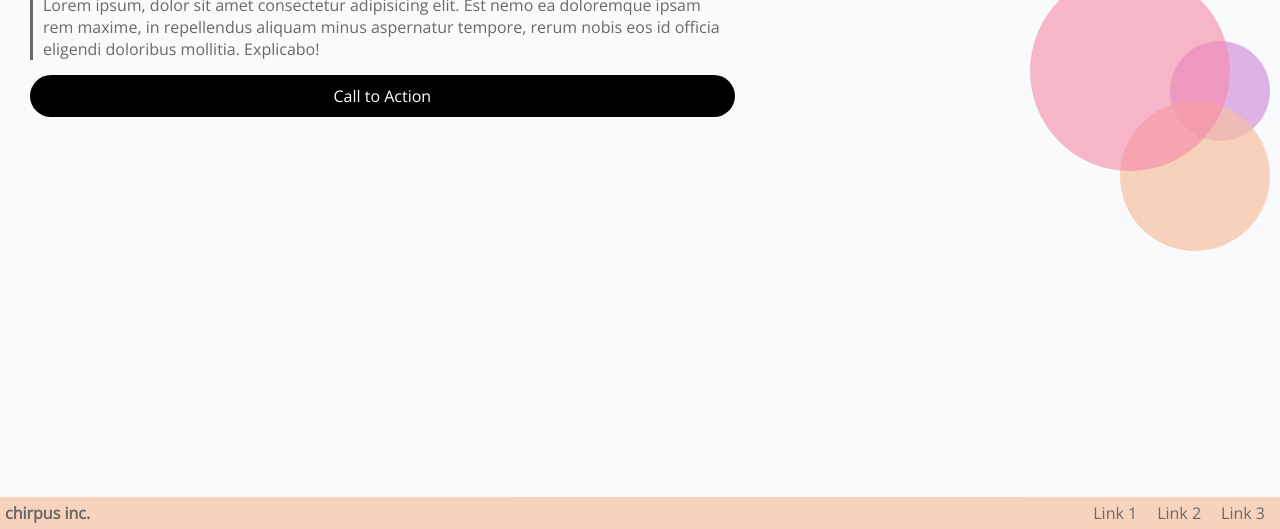
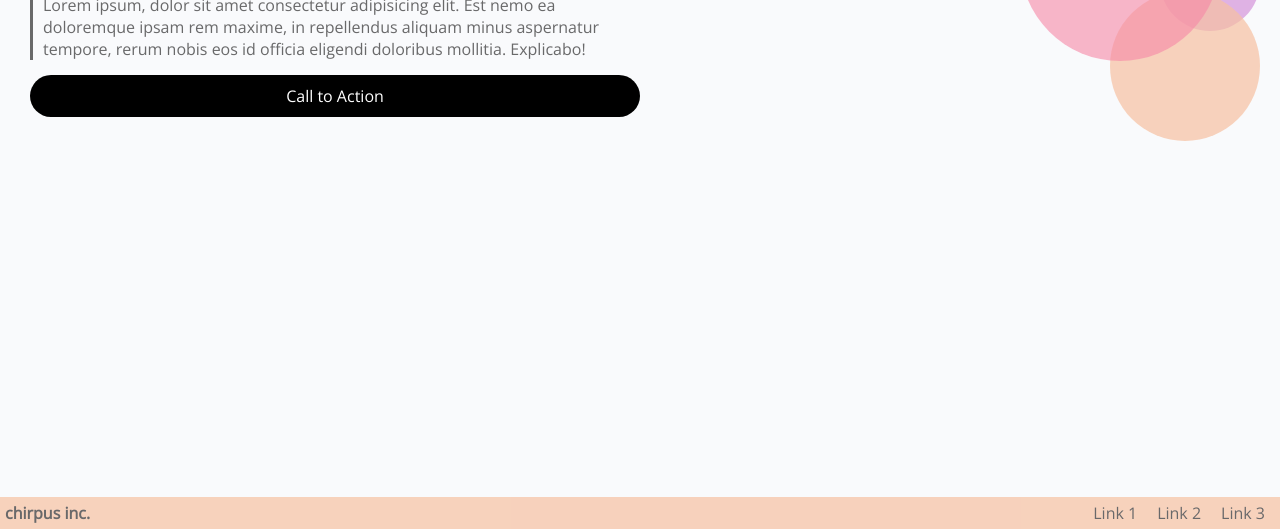
Before and after one commit to philcronin/Lab-2, a plain HTML site: page index.html in a window 1280 px wide. Shown: the part 271-800 px from the top of the page. Drawn offline with nearby package versions, Linux system fonts and the light colour scheme.

Commit message:
added left-container

```diff
--- a/style.css
+++ b/style.css
@@ -99,11 +99,11 @@ body {
         padding: 10px;
 	}
 
-	main{
+	.main-container{
 		display:flex;
 	}
 
-	.main-container{
+	.left-container{
 		height: 100%;
 		width: 100%;
 		position: relative;
```
